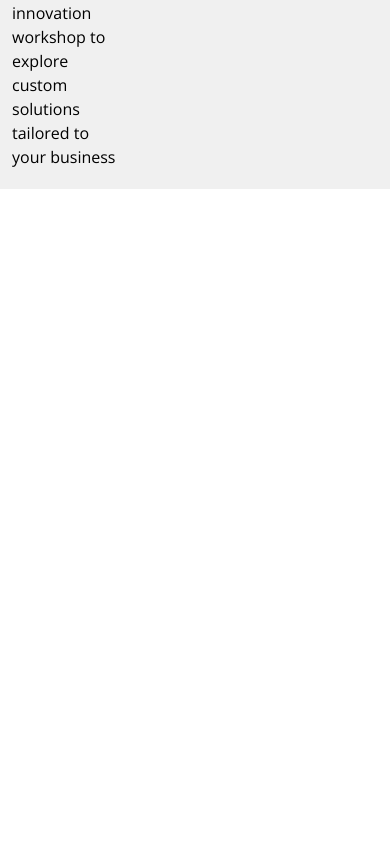
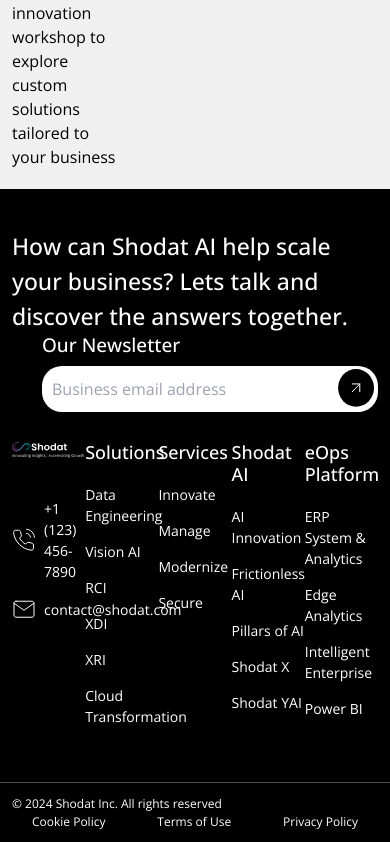
Before and after one commit to amitpandey0107/shodat-website, a Next.js app: page / in a window 390 px wide. Shown: the part 8194-9036 px from the top of the page. Before the commit the page ends 8383 px from the top, so only its background shows below. Built offline with nearby package versions, Linux system fonts and the light colour scheme.

Commit message:
Added footer

```diff
--- /dev/null
+++ b/src/pages/footer/footer.module.css
@@ -0,0 +1,119 @@
+.footer {
+    background-color: #000000;
+    min-height: 450px;
+    padding: 40px 0 00px 0;
+    position: relative;
+}
+.footer .footertitle {
+    font-weight: 500;
+    font-size: 23px;
+    padding-right: 15px;
+    color: white;
+    line-height: 35px;
+}
+.newsletter {
+    padding-left: 30px;
+    position: relative;
+}
+.newsletter h4 {
+    font-weight: 500;
+    font-size:19px;
+    color: white;
+    margin-bottom: 10px;
+}
+.newsletter .newsletterInput {
+    position: relative;
+}
+.newsletter .newsletterInput input {
+    width: 100%;
+    height: 46px;
+    border-radius: 20px;
+    padding: 0 45px 0 10px;
+}
+.newsletter .newsletterInput button {
+    overflow: hidden;
+    border: none;
+    cursor: pointer;
+    height: 38px;
+    width: 38px;
+    position: absolute;
+    right: 3px;
+    top: 3px;
+}
+.newsletter .newsletterInput button img {
+    height: 100%;
+    width: 100%;
+    object-fit: contain;
+    object-position: center;
+}
+
+.fotterContent {
+    display: flex;
+    margin-top: 30px;
+}
+.fotterContent .footerBlock{
+    width: 20%;
+}
+.footerLogo {
+    margin-bottom: 40px;
+}
+.footerLogo img {}
+.footerList {}
+.footerList li {
+    display: flex;
+    justify-content: flex-start;
+    align-items: center;
+    margin: 0 0 15px 0;
+}
+.footerList li a {
+    color: white;
+    font-size: 14px;
+    font-weight: 400;
+    text-decoration: none;
+    display: flex;
+    justify-content: flex-start;
+    align-items: center;
+    width: 100%;
+}
+.footerList li a img{
+    margin-right: 8px;
+}
+.blockTitle {
+    font-size: 18px;
+    font-weight: 500;
+    color: white;
+    margin-bottom: 20px;
+}
+
+.copyright {
+    border-top: 1px solid #4c4c4c;
+    height: 60px;
+    display: flex;
+    justify-content: center;
+    align-items: center;
+    margin-top: 40px;
+}
+.copyright p{
+    color: white;
+    font-size: 12px;
+    font-weight: 300;
+}
+.copyrightMenu {
+    display: flex;
+    justify-content: space-between;
+    align-items: center;
+}
+.copyrightMenu li {
+    list-style-type: none;
+    padding:  0 20px;
+}
+.copyrightMenu li a{
+    color: white;
+    font-size: 12px;
+    font-weight: 300;
+    text-decoration: none;
+    display: flex;
+    justify-content: flex-start;
+    align-items: center;
+    width: 100%;
+}
--- /dev/null
+++ b/src/pages/footer/index.tsx
@@ -0,0 +1,186 @@
+import Image from "next/image";
+import Link from "next/link";
+import styles from "./footer.module.css";
+
+export default function Footer() {
+  return (
+    <header className={`${styles.footer}`}>
+
+      <div className="container-fluid">
+        <div className="row">
+          <div className="col-sm-7">
+            <h2 className={`${styles.footertitle}`}>
+              How can Shodat AI help scale your business? Lets talk and discover
+              the answers together.
+            </h2>
+          </div>
+          <div className="col-sm-5">
+            <div className={`${styles.newsletter}`}>
+              <h4>Our Newsletter</h4>
+              <div className={`${styles.newsletterInput}`}>
+                <input type="text" placeholder="Business email address" />
+                <button>
+                  <Image
+                    src="/img/newsletterBtn.svg"
+                    alt="arrow right"
+                    height={38}
+                    width={38}
+                  />
+                </button>
+              </div>
+            </div>
+          </div>
+        </div>
+      </div>
+
+      <div className="container-fluid">
+        <div className="row">
+          <div className="col-sm-12">
+            <div className={`${styles.fotterContent}`}>
+              <div className={`${styles.footerBlock}`}>
+                <div className={`${styles.footerLogo}`}>
+                  <Image
+                    src="/img/footerLogo.svg"
+                    alt="arrow right"
+                    height={49}
+                    width={229}
+                  />
+                </div>
+                <ul className={`${styles.footerList}`}>
+                  <li>
+                    <Link href="">
+                      <Image
+                        src="/img/phone-call.svg"
+                        alt="arrow right"
+                        height={24}
+                        width={24}
+                      />
+                      <span>+1 (123) 456-7890</span>
+                    </Link>
+                  </li>
+                  <li>
+                    <Link href="">
+                      <Image
+                        src="/img/mail.svg"
+                        alt="arrow right"
+                        height={24}
+                        width={24}
+                      />
+                      <span>contact@shodat.com</span>
+                    </Link>
+                  </li>
+                </ul>
+              </div>
+
+              <div className={`${styles.footerBlock}`}>
+                <h2 className={`${styles.blockTitle}`}>Solutions</h2>
+                <ul className={`${styles.footerList}`}>
+                  <li>
+                    <Link href="">Data Engineering</Link>
+                  </li>
+                  <li>
+                    <Link href="">Vision AI</Link>
+                  </li>
+                  <li>
+                    <Link href="">RCI</Link>
+                  </li>
+                  <li>
+                    <Link href="">XDI</Link>
+                  </li>
+                  <li>
+                    <Link href="">XRI</Link>
+                  </li>
+                  <li>
+                    <Link href="">Cloud Transformation</Link>
+                  </li>
+                </ul>
+              </div>
+
+              <div className={`${styles.footerBlock}`}>
+                <h2 className={`${styles.blockTitle}`}>Services</h2>
+                <ul className={`${styles.footerList}`}>
+                  <li>
+                    <Link href="">Innovate</Link>
+                  </li>
+                  <li>
+                    <Link href="">Manage</Link>
+                  </li>
+                  <li>
+                    <Link href="">Modernize</Link>
+                  </li>
+                  <li>
+                    <Link href="">Secure</Link>
+                  </li>
+                </ul>
+              </div>
+
+              <div className={`${styles.footerBlock}`}>
+                <h2 className={`${styles.blockTitle}`}>Shodat AI</h2>
+                <ul className={`${styles.footerList}`}>
+                  <li>
+                    <Link href="">AI Innovation</Link>
+                  </li>
+                  <li>
+                    <Link href="">Frictionless AI</Link>
+                  </li>
+                  <li>
+                    <Link href="">Pillars of AI</Link>
+                  </li>
+                  <li>
+                    <Link href="">Shodat X</Link>
+                  </li>
+                  <li>
+                    <Link href="">Shodat YAI</Link>
+                  </li>
+                </ul>
+              </div>
+
+              <div className={`${styles.footerBlock}`}>
+                <h2 className={`${styles.blockTitle}`}>eOps Platform</h2>
+                <ul className={`${styles.footerList}`}>
+                  <li>
+                    <Link href="">ERP System & Analytics</Link>
+                  </li>
+                  <li>
+                    <Link href="">Edge Analytics</Link>
+                  </li>
+                  <li>
+                    <Link href="">Intelligent Enterprise</Link>
+                  </li>
+                  <li>
+                    <Link href="">Power BI</Link>
+                  </li>
+                </ul>
+              </div>
+
+            </div>
+          </div>
+        </div>
+      </div>
+
+      <div className={`${styles.copyright}`}>
+        <div className="container">
+            <div className="row">
+                <div className="col-sm-4"></div>
+                <div className="col-sm-4">
+                    <p>&copy; 2024 Shodat Inc. All rights reserved</p>
+                </div>
+                <div className="col-sm-4">
+                <ul className={`${styles.copyrightMenu}`}>
+                  <li>
+                    <Link href="">Cookie Policy</Link>
+                  </li>
+                  <li>
+                    <Link href="">Terms of Use</Link>
+                  </li>
+                  <li>
+                    <Link href="">Privacy Policy</Link>
+                  </li>
+                </ul>
+                </div>
+            </div>
+        </div>
+      </div>
+    </header>
+  );
+}
--- a/src/pages/index.tsx
+++ b/src/pages/index.tsx
@@ -7,6 +7,7 @@ import TransformingOperations from "./transformingOperations";
 import Slider from "./sliders";
 import PrefferedPartner from "./prefferedPartner";
 import Scheduling from "./scheduling";
+import Footer from "./footer";
 
 
 export default function Home() {
@@ -34,6 +35,9 @@ export default function Home() {
       {/* Scheduling a meeting */}
       <Scheduling />
 
+      {/* Footer */}
+      <Footer />
+
     </div>
   );
 }
```
Also changed, not shown: public/img/mail.svg (added), public/img/phone-call.svg (added).
